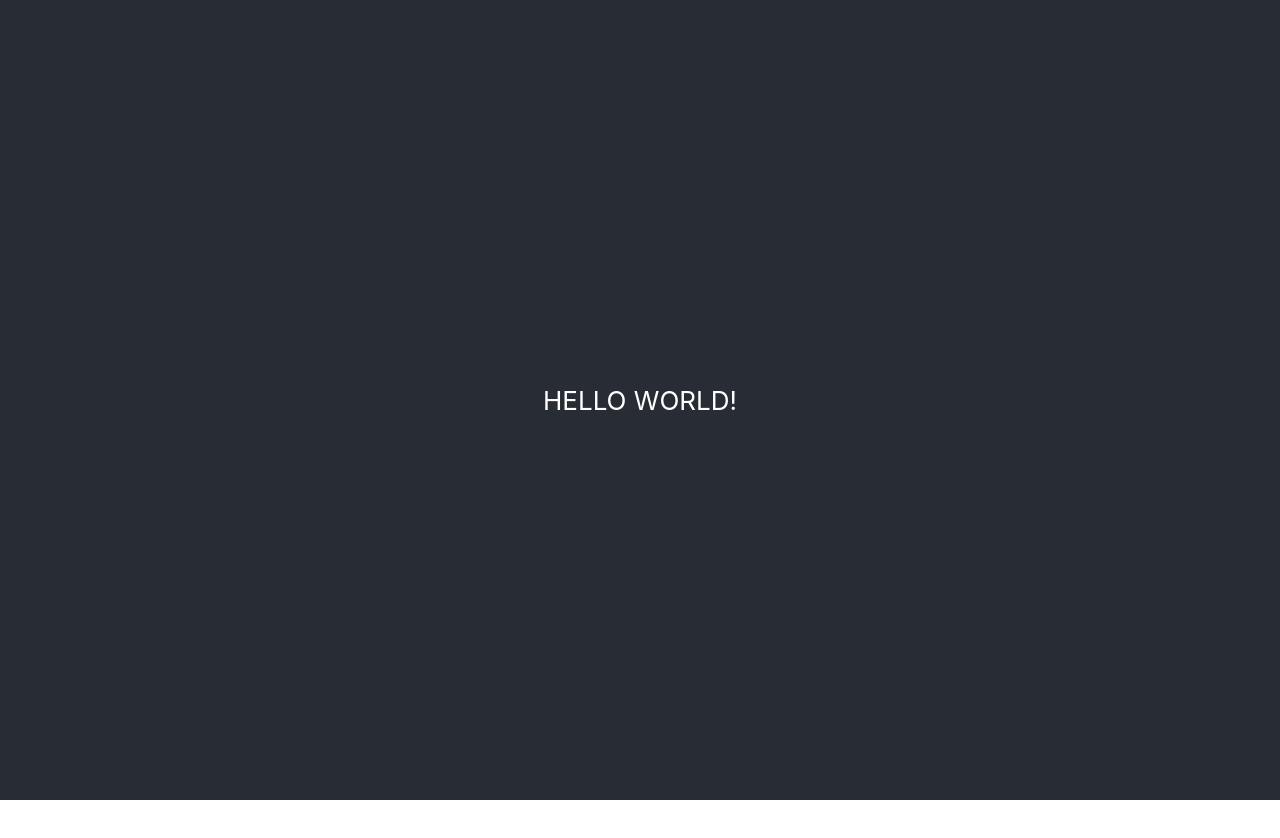
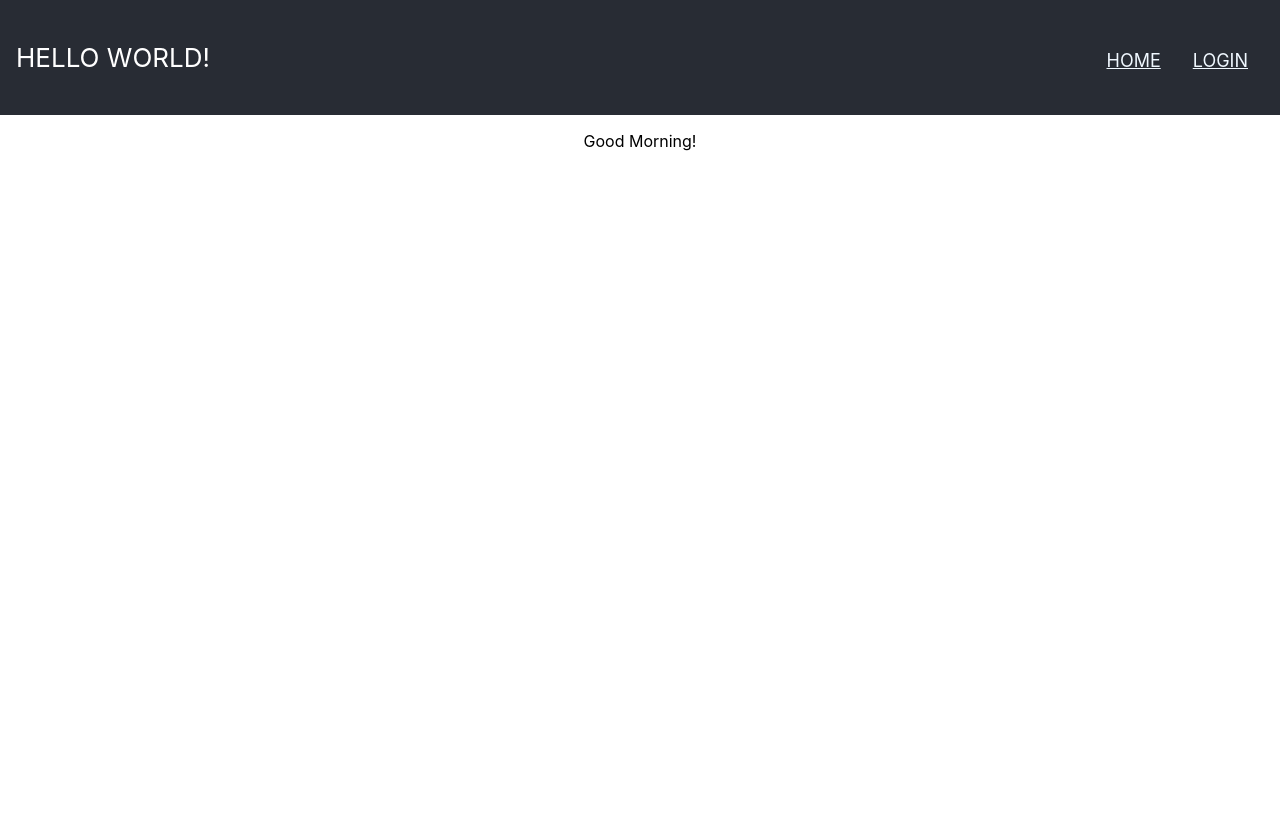
Before and after one commit to rockyliwanag/SWANK, a React (Create React App) app: page / in a window 1280 px wide. Shown: the top 838 px of the page. Before the commit the page ends 800 px from the top, so only its background shows below. Built offline with nearby package versions, Linux system fonts and the light colour scheme.

Commit message:
render header with nav routes

```diff
--- a/src/pages/App/App.css
+++ b/src/pages/App/App.css
@@ -7,32 +7,24 @@
   pointer-events: none;
 }
 
-@media (prefers-reduced-motion: no-preference) {
-  .App-logo {
-    animation: App-logo-spin infinite 20s linear;
-  }
+.App-header {
+  background-color: #282c34;
+  min-height: 10vh;
+  display: flex;
+  /* flex-direction: column; */
+  align-items: center;
+  justify-content: space-between;
+  font-size: calc(10px + 2vmin);
+  color: white;
+  padding: 2vmin;
 }
 
-.App-header {
-  background-color: #282c34;
-  min-height: 100vh;
-  display: flex;
-  flex-direction: column;
-  align-items: center;
-  justify-content: center;
-  font-size: calc(10px + 2vmin);
-  color: white;
+.Nav-link {
+  margin: 2vmin;
+  font-size: 18px;
+  color: aliceblue;
 }
 
-.App-link {
-  color: #61dafb;
+.App-body {
+  min-height: 90vh;
 }
-
-@keyframes App-logo-spin {
-  from {
-    transform: rotate(0deg);
-  }
-  to {
-    transform: rotate(360deg);
-  }
-}
--- a/src/pages/App/App.js
+++ b/src/pages/App/App.js
@@ -1,25 +1,57 @@
-import React,{Component} from 'react';
-import { Route, Switch, Redirect} from 'react-router-dom';
+import React, { Component } from 'react';
+import { Route, Switch, Redirect, NavLink } from 'react-router-dom';
 import userService from '../../utils/userService';
-import tokenService from '../../utils/tokenService';
+// import tokenService from '../../utils/tokenService';
 import './App.css';
 
 /*------ Pages ------*/
+// import SignupPage from '../SignupPage/SignupPage';
+import LoginPage from '../LoginPage/LoginPage';
+
 
 
 class App extends Component {
   constructor() {
     super();
+    this.state = {
+      user: userService.getUser()
+    };
   }
+
+  /*------ Handlers ------*/
+  handleSignupOrLogin = () => {
+    this.setState({
+      user: userService.getUser()
+    });
+  }
+
   render() {
+    console.log(this.state.user);
     return (
-      <div className="App">
-        <header className="App-header">
-          <p>
-            HELLO WORLD!
-          </p>
-        </header>
-      </div>
+    <div className = "App" >
+      <header className = "App-header" >
+        <p >
+          HELLO WORLD!
+        </p>
+        <nav>
+        <NavLink to="/" className="Nav-link">HOME</NavLink>
+        <NavLink to="/login" className="Nav-link">LOGIN</NavLink>
+        </nav>
+      </header>
+      <body className = "App-body">
+        <p>
+          Good Morning!
+        </p>
+      </body>
+      <Switch>
+        <Route exact path='/login' render={({ history }) =>
+          <LoginPage
+            history={history}
+            handleSignupOrLogin={this.handleSignupOrLogin}
+          />
+        }/>
+      </Switch>
+    </div>
     );
   }
 }
--- a/src/utils/userService.js
+++ b/src/utils/userService.js
@@ -32,6 +32,7 @@ function getUser() {
 }
 
 function signup(user) {
+  console.log(`this is user pass to sign up = ${user}`);
   return fetch(BASE_URL + "signup", {
     method: "POST",
     headers: new Headers({
@@ -40,6 +41,7 @@ function signup(user) {
     body: JSON.stringify(user),
   })
     .then((res) => {
+      console.log(`this is res in signup = ${res}`)
       if (res.ok) return res.json();
       // Probably a duplicate email
       throw new Error("Email already taken!");
```
Also changed, not shown: src/pages/LoginPage/LoginPage.jsx (added), src/pages/SignupPage/SignupPage.jsx (added), 1 other file (tests, documents, lock files or other folders).
